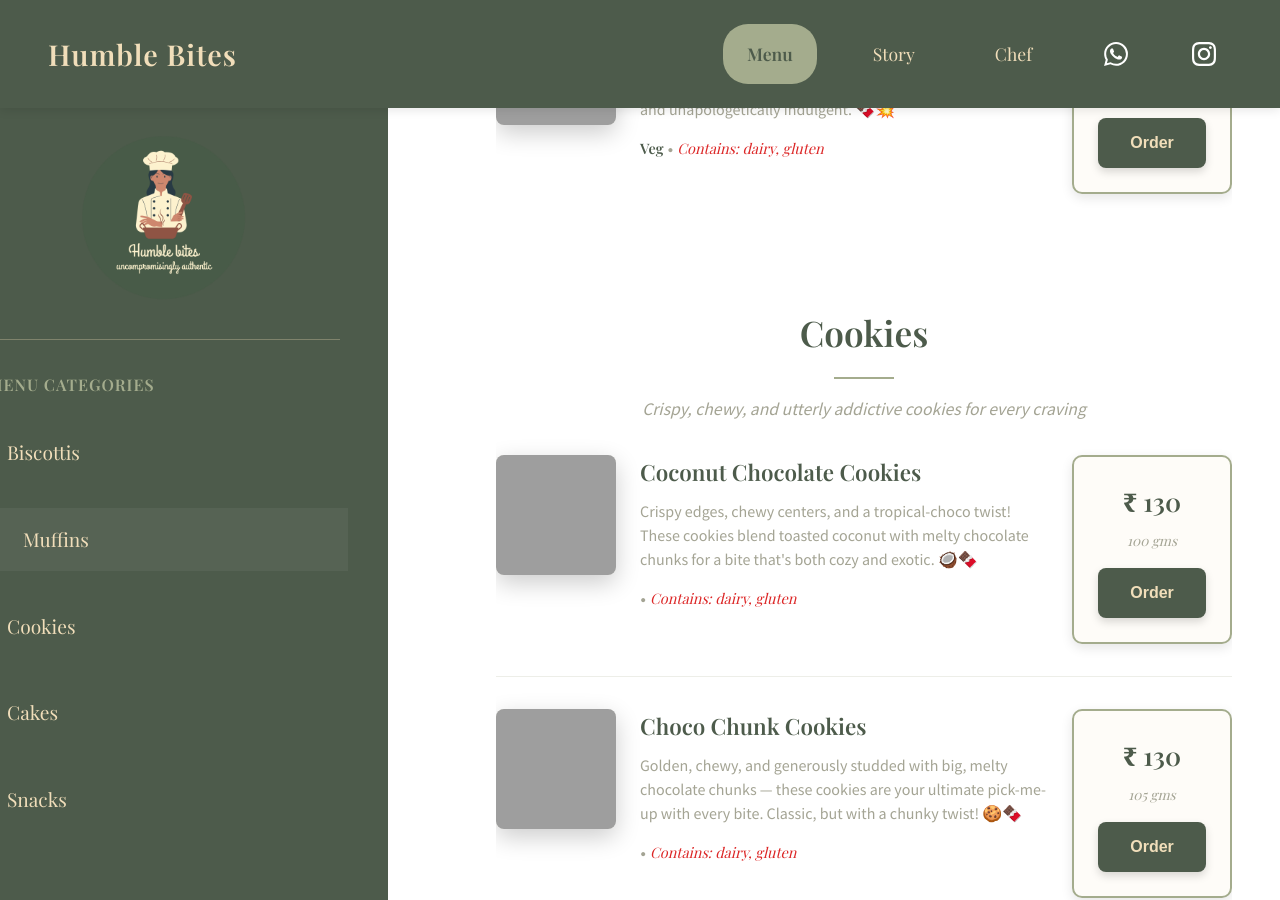
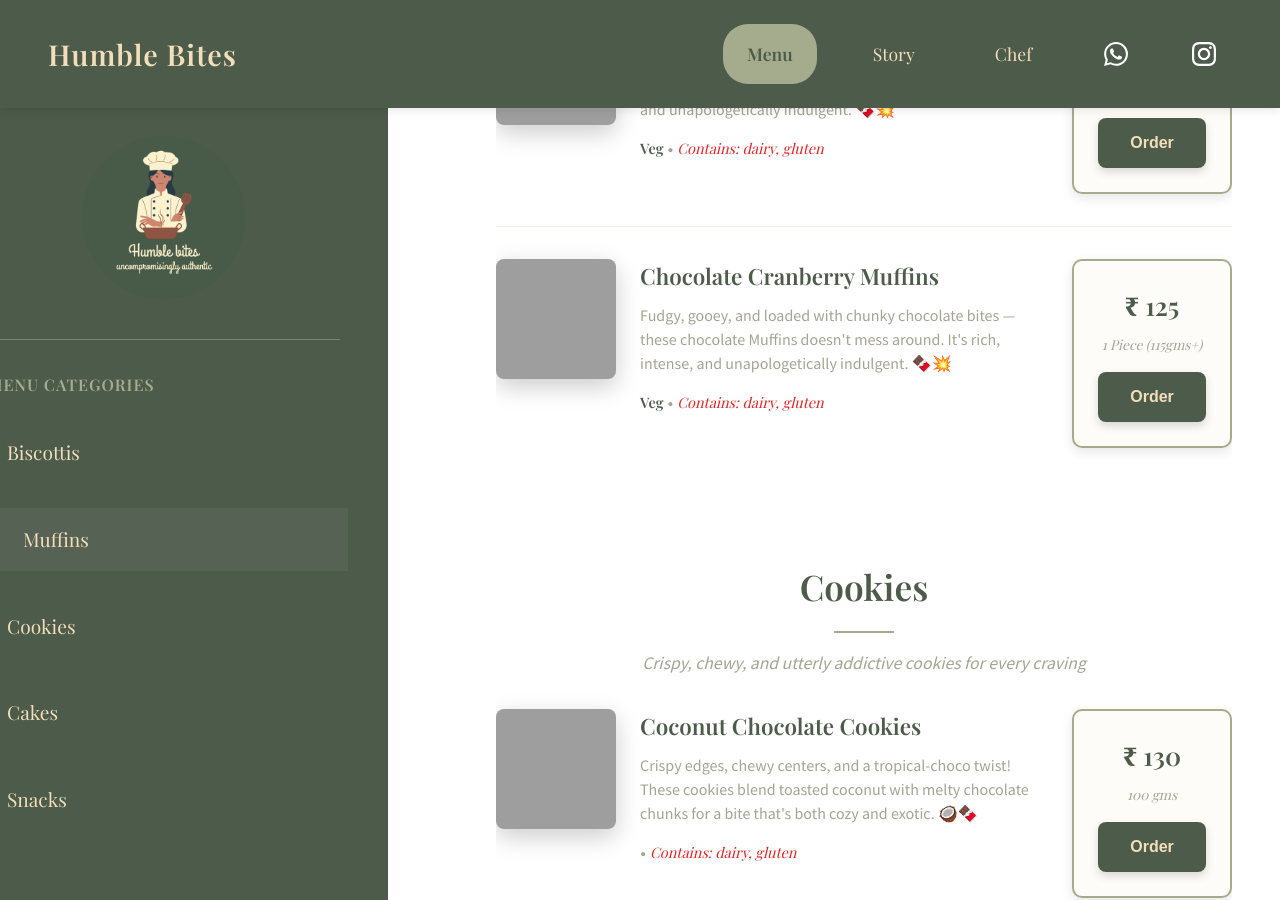
Before and after one commit to priyaaank/humblebites, a Jekyll site: the page built from index.html, in a window 1280 px wide and 900 px high, scrolled down 3008 px. Built offline with Jekyll 4.4.1, drawn with Linux system fonts in a browser that asks for light colours; some web fonts are replaced; some of the changed text lies outside the part shown; grey boxes are pictures that could not be loaded.

Commit message:
added caramel cheesecake

```diff
--- a/_data/menu.yml
+++ b/_data/menu.yml
@@ -66,6 +66,14 @@
       allergens: ["dairy", "gluten"]
       image: "assets/images/vanillachocolatemuffins.jpg"
 
+    - name: "Chocolate Cranberry Muffins"
+      description: "Fudgy, gooey, and loaded with chunky chocolate bites — these chocolate Muffins doesn't mess around. It's rich, intense, and unapologetically indulgent. 🍫💥"
+      price: "₹ 125"
+      quantity: "1 Piece (115gms+)"
+      type: "veg"
+      allergens: ["dairy", "gluten"]
+      image: "assets/images/vanillachocolatemuffins.jpg"
+
   cookies:
     - name: "Coconut Chocolate Cookies"
       description: "Crispy edges, chewy centers, and a tropical-choco twist! These cookies blend toasted coconut with melty chocolate chunks for a bite that's both cozy and exotic. 🥥🍫"
@@ -91,6 +99,14 @@
       type: "veg"
       allergens: ["dairy"]
       image: "/assets/images/lemondrizzlecakesprinkle.jpg"
+
+    - name: "Mini Caramel Cheesecake"
+      description: "A pair of bite-sized indulgence with rich caramel and creamy cheesecake delight."
+      price: "₹ 175"
+      quantity: "2"
+      type: "veg"
+      allergens: ["dairy"]
+      image: "/assets/images/MiniCaramelCheesecake.jpg"
 
   fresh-biscottis:
 
@@ -126,7 +142,7 @@
       allergens: ["Gluten","nuts"]
       image: "/assets/images/biscotti.jpg"
 
-    - name: "Chocolate Biscotti"
+    - name: "Chocolate Almond Biscotti"
       description: "Deep, dark, and dangerously addictive. This one’s for true chocolate lovers — crisp at first bite, then melt-in-your-mouth magic. Perfect for when your coffee (and your soul) needs something bold. ☕✨"
       price: "₹ 145"
       quantity: "110 grams"
```
Also changed, not shown: assets/images/MiniCaramelCheesecake.jpg (added).
